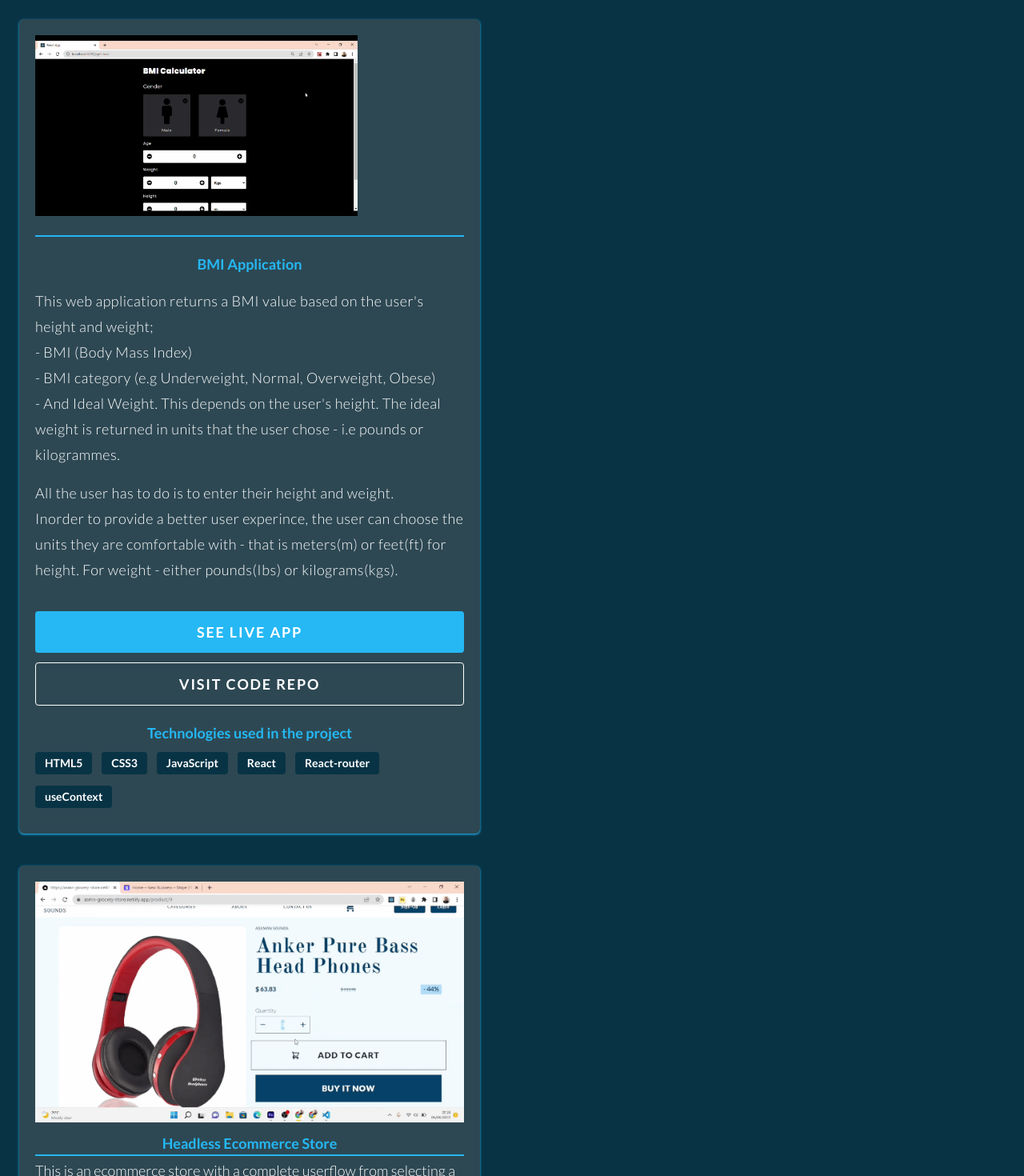
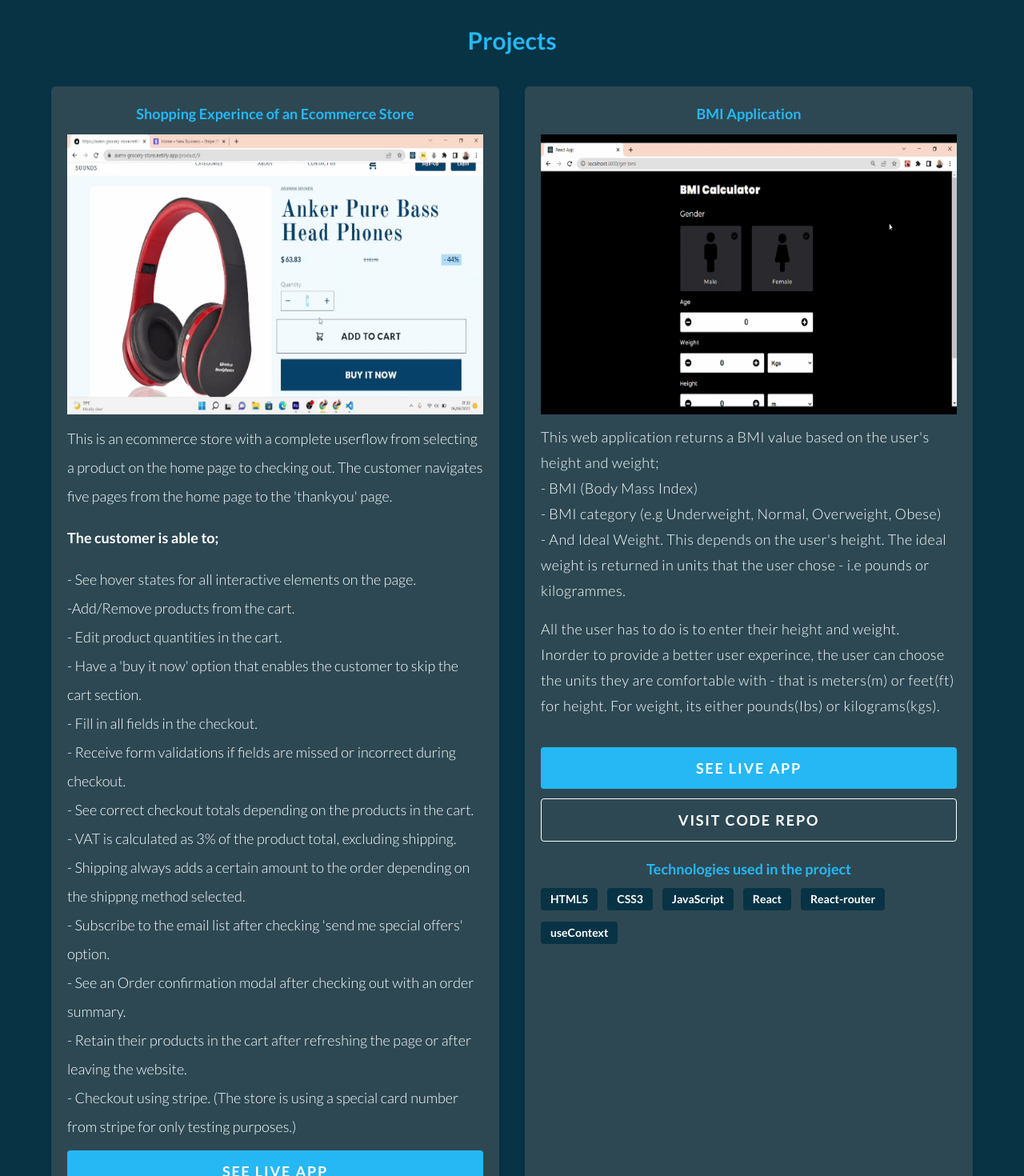
Before and after one commit to asuman315/portfolio, a React (Create React App) app: page / in a window 1280 px wide. Shown: the part 1320-2790 px from the top of the page at 80% size. Built offline with nearby package versions, Linux system fonts and the light colour scheme; a web font is replaced by a local one.

Commit message:
finish up with second project

```diff
--- a/src/Components/About/About.jsx
+++ b/src/Components/About/About.jsx
@@ -4,7 +4,7 @@
 
 const About = () => {
   return (
-    <section className='max-w-[1120px] mx-auto mt-16'>
+    <section className='max-w-6xl mx-auto mt-16'>
       <div className=''>
         <h3 className='text-center mt-4 font-bold tracking-wide'>ABOUT</h3>
         <h2 className='text-center font-bold text-3xl text-primary-2'>
--- a/src/Components/Navigation/DesktopNav.jsx
+++ b/src/Components/Navigation/DesktopNav.jsx
@@ -16,7 +16,7 @@
      },
    ];
   return (
-    <div className='hidden md:flex justify-between px-8 py-7 items-center bg-primary-3'>
+    <div className='hidden md:flex justify-between px-8 py-3 items-center bg-primary-3'>
       <h3 className='font-extrabold text-6xl tracking-widest font-["Dancing_Script"] text-left'>
         A<span className='text-secondary-1'>S</span>
       </h3>
--- a/src/Components/Navigation/MobileNav.jsx
+++ b/src/Components/Navigation/MobileNav.jsx
@@ -20,7 +20,7 @@
   ];
   return (
     <div className=' md:hidden'>
-      <div className='absolute z-30 flex w-full justify-between px-4 py-5 bg-primary-3 items-center'>
+      <div className='absolute z-40 flex w-full justify-between px-4 py-5 bg-primary-3 items-center'>
         <h3 className='font-extrabold text-4xl tracking-widest font-["Dancing_Script"]'>
           A<span className='text-secondary-1'>S</span>
         </h3>
@@ -30,14 +30,14 @@
         />
       </div>
       <ul
-        className={`fixed h-[80vh] right-0 top-20 p-4 z-10 duration-300 ease-in-out pt-10 bg-white ${
-          isMobileNavOpen ? 'left-[25%]' : 'left-[102%]'
+        className={`fixed flex flex-col items-center h-screen right-0 top-20 p-4 z-20 duration-300 ease-in-out pt-10 bg-primary-3 opacity-80 ${
+          isMobileNavOpen ? 'left-0' : 'left-[108%]'
         }`}>
 
        {  listItems.map((listItem, index) => {
         const { name } = listItem;
           return (
-            <li key={index} className='border-b-[1px] flex items-center text-xl mb-12 font-bold pb-2 text-primary-2'>
+            <li key={index} className='flex items-center text-xl mb-12 font-bold pb-2 text-white uppercase'>
               {name}
             </li>
           );
--- a/src/Components/Navigation/Navigation.jsx
+++ b/src/Components/Navigation/Navigation.jsx
@@ -4,7 +4,7 @@
 
 const Navigation = () => {
   return (
-    <nav  className='fixed z-30 w-screen'>
+    <nav  className='static z-30 w-screen'>
       <MobileNav />
       <DesktopNav />
     </nav>
--- a/src/Components/Projects/ProjectOne.jsx
+++ b/src/Components/Projects/ProjectOne.jsx
@@ -11,11 +11,14 @@
     'useContext',
   ];
   return (
-    <div className='mt-10 bg-primary-3 px-5 py-5 rounded-md shadow shadow-primary-2 max-w-xl'>
-      <img src={appImage} alt='gif' className='pb-6 h-[250px]' />
-      <h3 className='font-bold text-center pt-5 text-primary-2 border-t-2 pb-4'>
-        BMI Application
+    <div className='mt-10 bg-primary-3 px-5 py-5 rounded-md shadow-md'>
+      <h3 className='font-bold text-center text-primary-2 pb-3 lg:cursor-pointer'>
+        <a href='https://asuman315.github.io/get-bmi' target='_blank'>
+          {' '}
+          BMI Application
+        </a>
       </h3>
+      <img src={appImage} alt='gif' className='lg:h-[350px] w-full mb-3' />
       <div className='leading-8 tracking-wide'>
         <p className='mb-4'>
           This web application returns a BMI value based on the user's height
@@ -29,16 +32,18 @@
           All the user has to do is to enter their height and weight. <br />{' '}
           Inorder to provide a better user experince, the user can choose the
           units they are comfortable with - that is meters(m) or feet(ft) for
-          height. For weight - either pounds(Ibs) or kilograms(kgs).
+          height. For weight, its either pounds(Ibs) or kilograms(kgs).
         </p>
       </div>
       <div className='flex flex-col mt-6'>
-        <a href='https://asuman315.github.io/get-bmi'>
+        <a href='https://asuman315.github.io/get-bmi' target='_blank'>
           <button className='uppercase border-none outline-none py-3 mt-3 tracking-widest font-bold text-lg rounded bg-primary-2 w-full'>
             see live app
           </button>
         </a>
-        <a href='https://github.com/asuman315/get-bmi/tree/master'>
+        <a
+          href='https://github.com/asuman315/get-bmi/tree/master'
+          target='_blank'>
           {' '}
           <button className='uppercase border-[1px] outline-none py-3 mt-3 tracking-widest font-bold text-lg rounded w-full'>
             visit code repo
@@ -53,7 +58,7 @@
           {technologies.map((tech, index) => (
             <button
               key={index}
-              className='bg-primary-1 text-white text-sm font-bold mr-3 px-3 mb-3 rounded py-1'>
+              className='bg-primary-1 text-white text-sm font-bold mr-3 px-3 mb-3 rounded py-1 cursor-none'>
               {tech}
             </button>
           ))}
--- a/src/Components/Projects/ProjectTwo.jsx
+++ b/src/Components/Projects/ProjectTwo.jsx
@@ -1,14 +1,26 @@
-import React from 'react'
+import React from 'react';
 
 const ProjectTwo = () => {
   const appImage = require('../../Assets/asuman-sounds.gif');
-  const technologies = ['Tailwind CSS', 'React', 'NextJs', 'NodeJs', 'ExpressJs', 'Strapi', 'Stripe API', 'MongoDb', 'Heroku']
+  const technologies = [
+    'Tailwind CSS',
+    'React',
+    'NextJs',
+    'NodeJs',
+    'ExpressJs',
+    'Strapi',
+    'Stripe API',
+    'MongoDb',
+    'Heroku',
+  ];
   return (
-    <div className='mt-10 bg-primary-3 px-5 py-5 rounded-md shadow shadow-primary-2 max-w-xl mb-12'>
-      <img src={appImage} alt='gif' />
-      <h3 className='font-bold text-center pt-3 text-primary-2 border-b-2'>
-        Headless Ecommerce Store
+    <div className='mt-10 bg-primary-3 px-5 py-5 rounded-md shadow-md'>
+      <h3 className='font-bold text-center pb-3 text-primary-2 lg:cursor-pointer'>
+        <a href='https://asmn-grocery-store.netlify.app/' target='_blank'>
+          Shopping Experince of an Ecommerce Store
+        </a>
       </h3>
+      <img src={appImage} alt='gif' className='lg:h-[350px] mb-3' />
       <div className='leading-9'>
         <p>
           This is an ecommerce store with a complete userflow from selecting a
@@ -16,7 +28,7 @@
           pages from the home page to the 'thankyou' page.
         </p>
         <p className='my-4 font-bold'>
-          Within the store, a customer is able to;
+          The customer is able to;
         </p>
         <p>
           - See hover states for all interactive elements on the page. <br />
@@ -26,30 +38,30 @@
           cart section. <br />
           - Fill in all fields in the checkout. <br />
           - Receive form validations if fields are missed or incorrect during
-          checkout. <br />
-          - See correct checkout totals depending on the products in the cart.{' '}
-          <br />
-          - VAT is calculated as 3% of the product total, excluding shipping.{' '}
-          <br />
+          checkout. <br />- See correct checkout totals depending on the
+          products in the cart. <br />- VAT is calculated as 3% of the product
+          total, excluding shipping. <br />
           - Shipping always adds a certain amount to the order depending on the
-          shippng method selected. <br />
-          - Subscribe to the email list after checking 'send me special offers.{' '}
-          <br />
+          shippng method selected. <br />- Subscribe to the email list after
+          checking 'send me special offers' option. <br />
           - See an Order confirmation modal after checking out with an order
           summary. <br />
           - Retain their products in the cart after refreshing the page or after
           leaving the website. <br />
-          - Checkout using stripe. (For now, the stripe form accepts a testing
-          card number.) <br />
+          - Checkout using stripe. (The store is using a special card number from stripe for only testing purposes.) <br />
         </p>
       </div>
       <div className='flex flex-col'>
-        <button className='uppercase border-none outline-none py-3 mt-3 tracking-widest font-bold text-lg rounded bg-primary-2'>
-          see live app
-        </button>
-        <button className='uppercase border-[1px] outline-none py-3 mt-3 tracking-widest font-bold text-lg rounded '>
-          visit code repo
-        </button>
+        <a href='https://asmn-grocery-store.netlify.app/' target='_blank'>
+          <button className='uppercase border-none outline-none py-3 mt-3 tracking-widest font-bold text-lg rounded bg-primary-2 w-full'>
+            see live app
+          </button>
+        </a>
+        <a href='https://github.com/asuman315/asuman-sounds' target='_blank'>
+          <button className='uppercase border-[1px] outline-none py-3 mt-3 tracking-widest font-bold text-lg rounded w-full'>
+            visit code repo
+          </button>
+        </a>
       </div>
       <div>
         <h3 className='text-center pt-5 pb-2 font-bold text-primary-2'>
@@ -59,7 +71,7 @@
           {technologies.map((tech, index) => (
             <button
               key={index}
-              className='g-white text-white bg-primary-1 text-sm font-bold mr-3 px-3 mb-3 rounded py-1'>
+              className='g-white text-white bg-primary-1 text-sm font-bold mr-3 px-3 mb-3 rounded py-1 cursor-none'>
               {tech}
             </button>
           ))}
@@ -67,6 +79,6 @@
       </div>
     </div>
   );
-}
+};
 
-export default ProjectTwo
+export default ProjectTwo;
--- a/src/Components/Projects/Projects.jsx
+++ b/src/Components/Projects/Projects.jsx
@@ -1,6 +1,6 @@
-import React from 'react'
-import ProjectOne from './ProjectOne'
-import ProjectTwo from './ProjectTwo'
+import React from 'react';
+import ProjectOne from './ProjectOne';
+import ProjectTwo from './ProjectTwo';
 
 const Projects = () => {
   return (
@@ -8,10 +8,12 @@
       <h2 className='text-center font-bold text-3xl text-primary-2'>
         Projects
       </h2>
-      <ProjectOne />
-      <ProjectTwo />
+      <div className='md:grid md:grid-cols-autofill-lg gap-8 max-w-6xl mx-auto mb-12'>
+        <ProjectTwo />
+        <ProjectOne />
+      </div>
     </div>
   );
-}
+};
 
-export default Projects
+export default Projects;
--- a/tailwind.config.js
+++ b/tailwind.config.js
@@ -18,7 +18,7 @@
     },
     gridTemplateColumns: {
       'autofill-sm': 'repeat(auto-fill, minmax(170px, 1fr))',
-      'autofill-lg': 'repeat(auto-fit, minmax(260px, 1fr))',
+      'autofill-lg': 'repeat(auto-fit, minmax(360px, 2fr))',
       'autofill-details': 'repeat(auto-fit, minmax(250px, 1fr))',
       'grid-sm': 'repeat(2, 2fr)',
       'grid-thumbs': 'repeat(auto-fill, minmax(80px, 1fr))',
```
